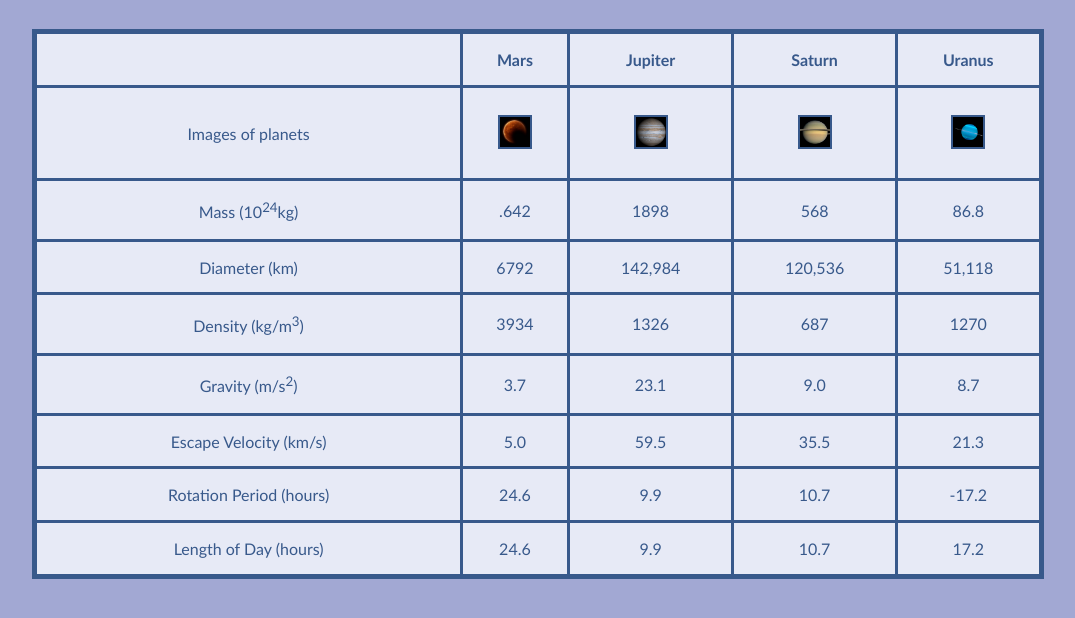
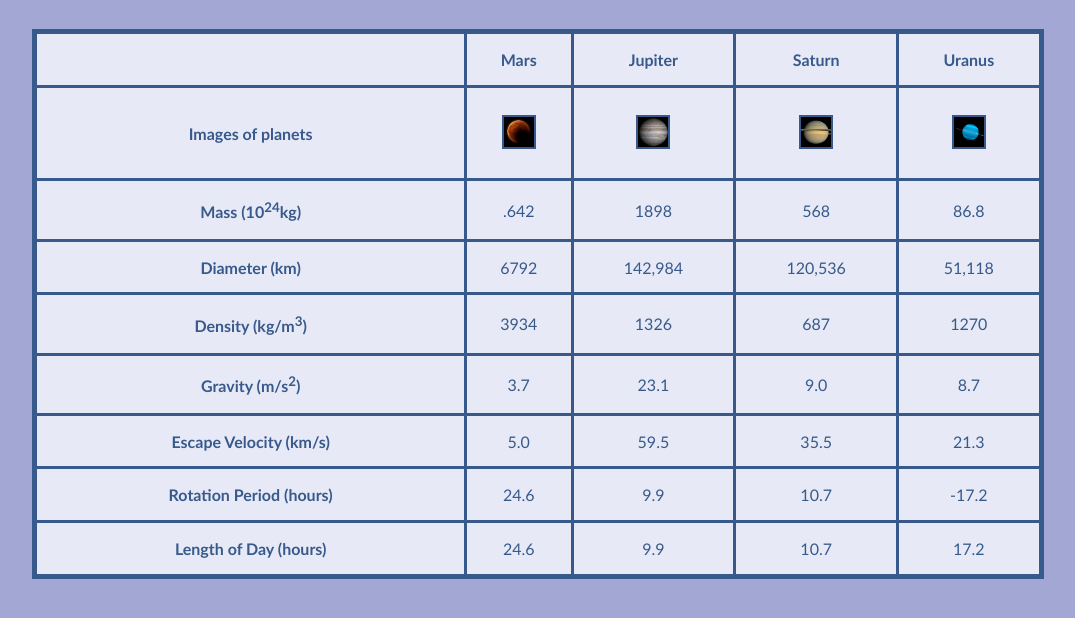
Before and after one commit to BennettSherman/Lab6, a plain HTML site: page index.html in a window 1280 px wide. Shown: the part 180-798 px from the top of the page, without its empty margins (102-1177 px from the left). Drawn offline with Linux system fonts and the light colour scheme.

Commit message:
added bold to 1st column

```diff
--- a/css/style.css
+++ b/css/style.css
@@ -6,12 +6,8 @@ td, th {
   font-family: 'Trebuchet MS', 'Lucida Sans', Arial, sans-serif;
   }
 
-tr:nth-child(1) {
+.col1 {
   font-weight: bold;
-}
-
-div {
-  margin: 0px;
 }
 
 table {
--- a/index.html
+++ b/index.html
@@ -16,56 +16,56 @@
       <th>Uranus</th>
     </tr>
     <tr>
-      <td>Images of planets</td>
+      <td class="col1">Images of planets</td>
       <td><img src="images/mars.jpg" alt="picture of the planet mars" width="30" height="30"></td>
       <td><img src="images/jupiter.avif" alt="pictures of the planet jupiter" witdh="30" height="30"></td>
       <td><img src="images/saturn.jpeg" alt="picture of the planet saturn" witdh="30" height="30"></td>
       <td><img src="images/uranus.avif" alt="pictures of the planet uranus" witdh="30" height="30"></td>
     </tr>
     <tr>
-      <td>Mass (10<sup>24</sup>kg)</td>
+      <td class="col1">Mass (10<sup>24</sup>kg)</td>
       <td>.642</td>
       <td>1898</td>
       <td>568</td>
       <td>86.8</td>
     </tr>
     <tr>
-      <td>Diameter (km)</td>
+      <td class="col1">Diameter (km)</td>
       <td>6792</td>
       <td>142,984</td>
       <td>120,536</td>
       <td>51,118</td>
     </tr>
     <tr>
-      <td>Density (kg/m<sup>3</sup>)</td>
+      <td class="col1">Density (kg/m<sup>3</sup>)</td>
       <td>3934</td>
       <td>1326</td>
       <td>687</td>
       <td>1270</td>
     </tr>
     <tr>
-      <td>Gravity (m/s<sup>2</sup>)</td>
+      <td class="col1">Gravity (m/s<sup>2</sup>)</td>
       <td>3.7</td>
       <td>23.1</td>
       <td>9.0</td>
       <td>8.7</td>
     </tr>
     <tr>
-      <td>Escape Velocity (km/s)</td>
+      <td class="col1">Escape Velocity (km/s)</td>
       <td>5.0</td>
       <td>59.5</td>
       <td>35.5</td>
       <td>21.3</td>
     </tr>
     <tr>
-      <td>Rotation Period (hours)</td>
+      <td class="col1">Rotation Period (hours)</td>
       <td>24.6</td>
       <td>9.9</td>
       <td>10.7</td>
       <td>-17.2</td>
     </tr>
     <tr>
-      <td>Length of Day (hours)</td>
+      <td class="col1">Length of Day (hours)</td>
       <td>24.6</td>
       <td>9.9</td>
       <td>10.7</td>
```
